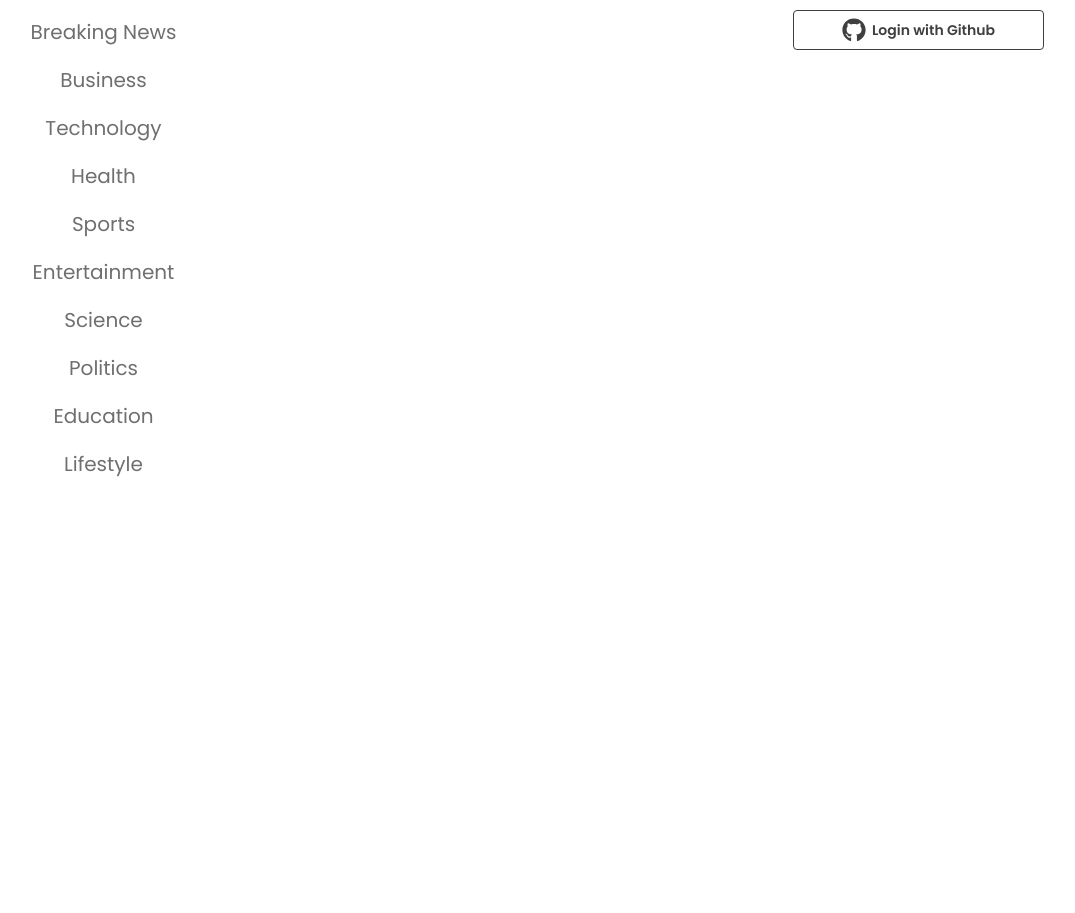
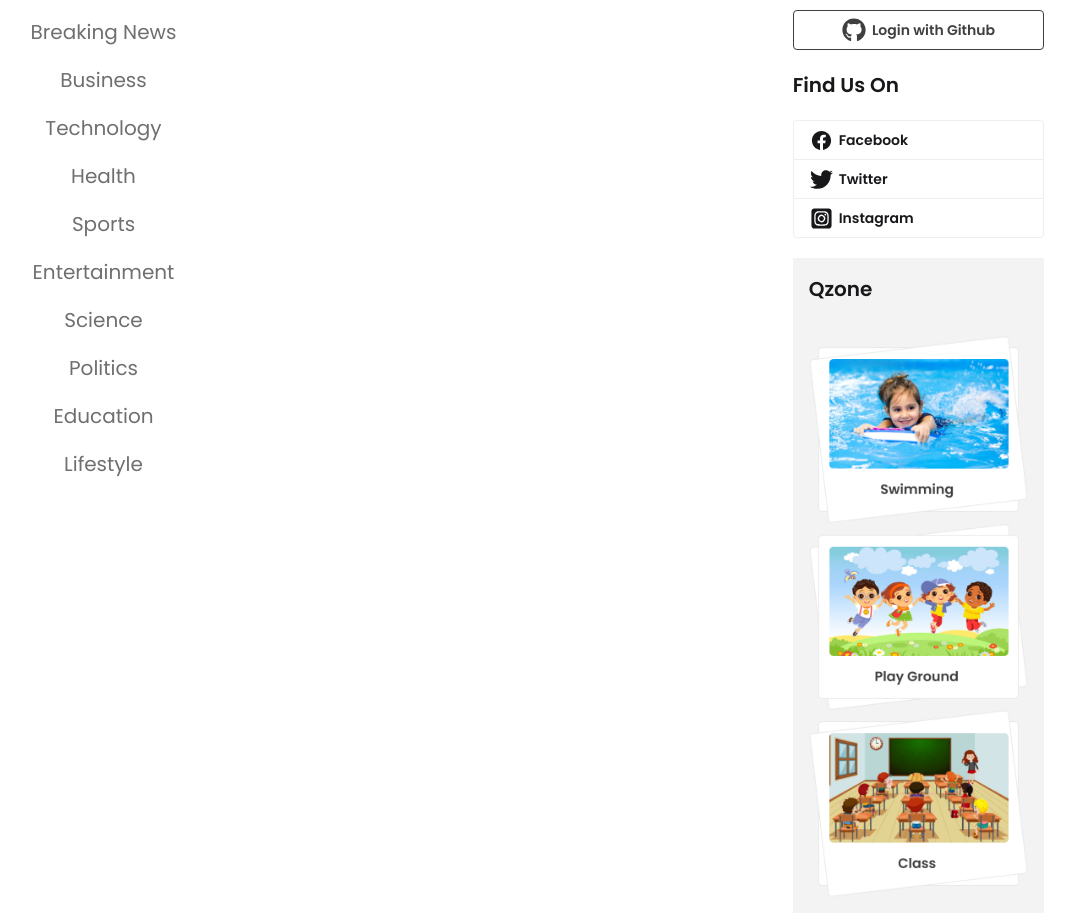
Before and after one commit to ImranSanvi/Dragon-News, a React (Vite) app: page / in a window 1280 px wide. Shown: the part 469-1382 px from the top of the page, without its empty margins (129-1204 px from the left). Before the commit the page ends 953 px from the top, so only its background shows below. Built offline with nearby package versions, Linux system fonts and the light colour scheme.

Commit message:
Right aside

```diff
--- /dev/null
+++ b/src/Components/homeLayout/FindUs.jsx
@@ -0,0 +1,20 @@
+import React from 'react';
+import { BiLogoFacebookCircle } from 'react-icons/bi';
+import { FaTwitter } from 'react-icons/fa';
+import { FaSquareInstagram } from 'react-icons/fa6';
+
+const FindUs = () => {
+    return (
+        <div>
+            <h2 className='font-semibold text-[20px] mb-5 '>Find Us On</h2>
+            <div className="join join-vertical w-full">
+                <button className="btn bg-white justify-start join-item"> <BiLogoFacebookCircle size={23} /> Facebook</button>
+                <button className="btn bg-white justify-start join-item"> <FaTwitter size={23} />Twitter</button>
+                <button className="btn bg-white justify-start join-item"> <FaSquareInstagram size={23} /> Instagram</button>
+            </div>
+
+        </div>
+    );
+};
+
+export default FindUs;
--- /dev/null
+++ b/src/Components/homeLayout/QZone.jsx
@@ -0,0 +1,20 @@
+import React from 'react';
+
+import swimming from './../../assets/swimming.png'
+import playground from './../../assets/playground.png'
+import classroom from './../../assets/class.png'
+
+const QZone = () => {
+    return (
+        <div className='bg-base-300 p-4'>
+            <h2 className='font-semibold text-[20px] mb-8 '>Qzone</h2>
+            <div>
+                <img src={swimming} alt="" />
+                <img src={playground} alt="" />
+                <img src={classroom} alt="" />
+            </div>
+        </div>
+    );
+};
+
+export default QZone;
--- a/src/Components/homeLayout/RightAside.jsx
+++ b/src/Components/homeLayout/RightAside.jsx
@@ -1,10 +1,14 @@
 import React from 'react';
 import SocialLogin from './SocialLogin';
+import FindUs from './FindUs';
+import QZone from './QZone';
 
 const RightAside = () => {
     return (
-        <div>
+        <div className='space-y-5'>
             <SocialLogin></SocialLogin>
+            <FindUs></FindUs>
+            <QZone></QZone>
         </div>
     );
 };
```
